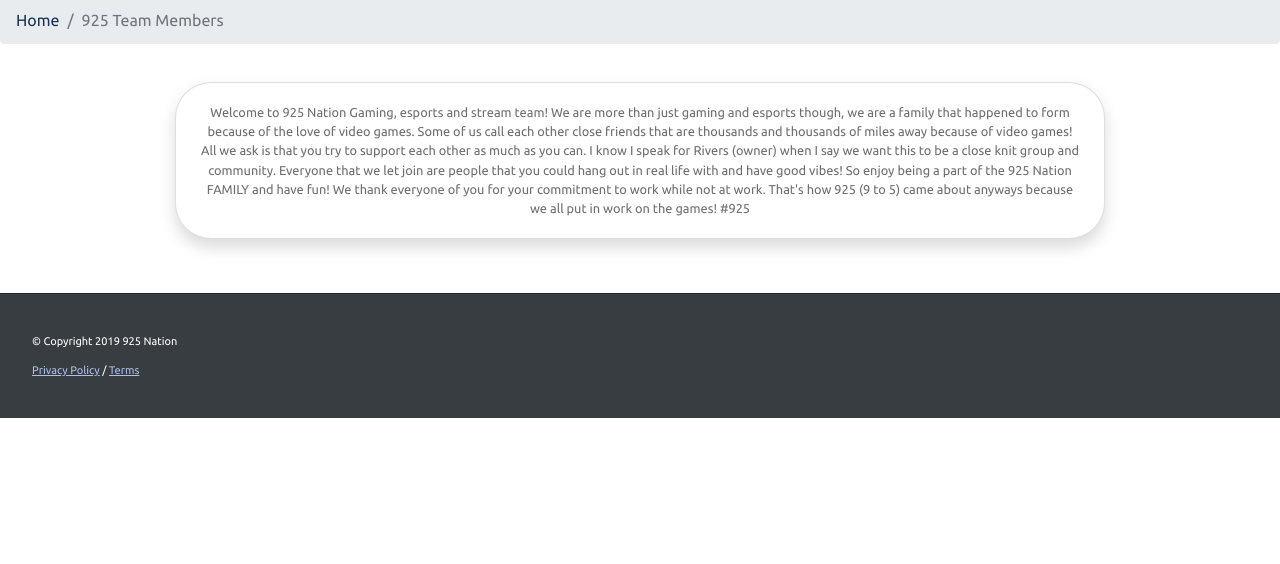
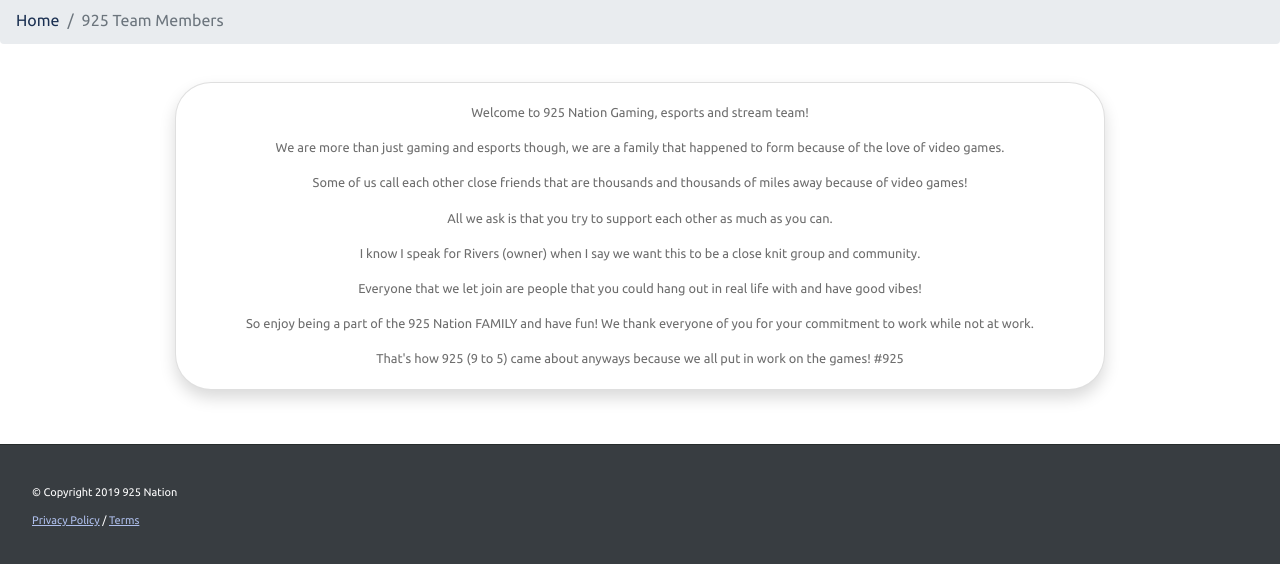
Before and after one commit to 925Nation/925Nation.github.io, a plain HTML site: page about.html in a window 1280 px wide. Shown: the part 300-864 px from the top of the page. Before the commit the page ends 815 px from the top, so only its background shows below. Drawn offline with nearby package versions, Linux system fonts and the light colour scheme.

Commit message:
Add files via upload

```diff
--- a/about.html
+++ b/about.html
@@ -111,16 +111,14 @@
 						<div class="wow fadeInUp" data-wow-duration=".3" data-wow-delay=".6s">
 							<div class="card round shadow align-items-center" data-height="height">
 								<div class="card-body text-center">
-									<p class="card-text small mx-1">
-										Welcome to 925 Nation Gaming, esports and stream team!
-										We are more than just gaming and esports though, we are a family that happened to form because of the love of video games.
-										Some of us call each other close friends that are thousands and thousands of miles away because of video games!
-										All we ask is that you try to support each other as much as you can.
-										I know I speak for Rivers (owner) when I say we want this to be a close knit group and community.
-										Everyone that we let join are people that you could hang out in real life with and have good vibes!
-										So enjoy being a part of the 925 Nation FAMILY and have fun! We thank everyone of you for your commitment to work while not at work.
-										That's how 925 (9 to 5) came about anyways because we all put in work on the games! #925
-									</p>
+									<p class="card-text small mx-1">Welcome to 925 Nation Gaming, esports and stream team!</p>
+									<p class="card-text small mx-1">We are more than just gaming and esports though, we are a family that happened to form because of the love of video games.</p>
+									<p class="card-text small mx-1">Some of us call each other close friends that are thousands and thousands of miles away because of video games!</p>
+									<p class="card-text small mx-1">All we ask is that you try to support each other as much as you can.</p>
+									<p class="card-text small mx-1">I know I speak for Rivers (owner) when I say we want this to be a close knit group and community.</p>
+									<p class="card-text small mx-1">Everyone that we let join are people that you could hang out in real life with and have good vibes!</p>
+									<p class="card-text small mx-1">So enjoy being a part of the 925 Nation FAMILY and have fun! We thank everyone of you for your commitment to work while not at work.</p>
+									<p class="card-text small mx-1">That's how 925 (9 to 5) came about anyways because we all put in work on the games! #925</p>
 								</div>
 							</div>
 						</div>
```
